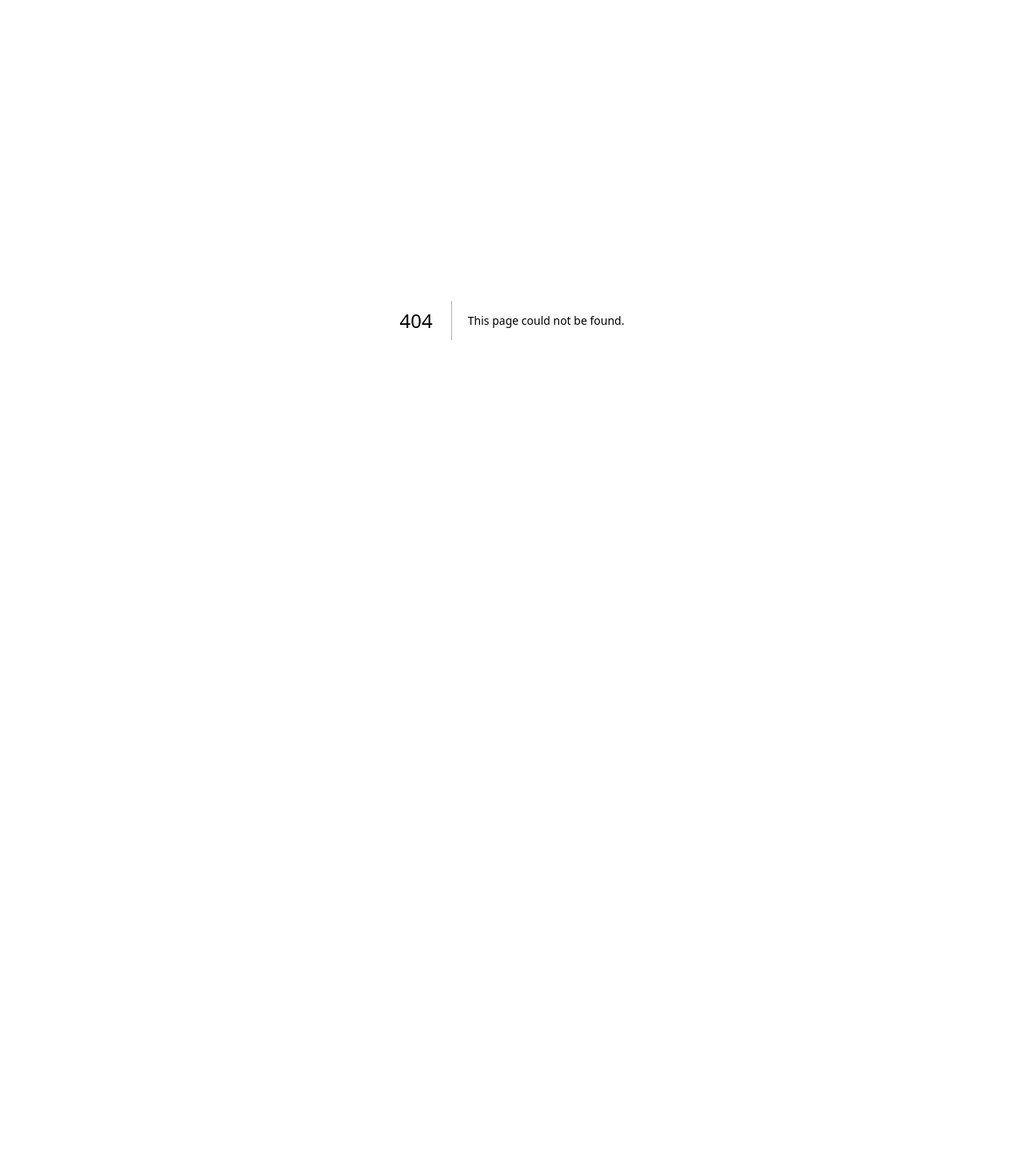
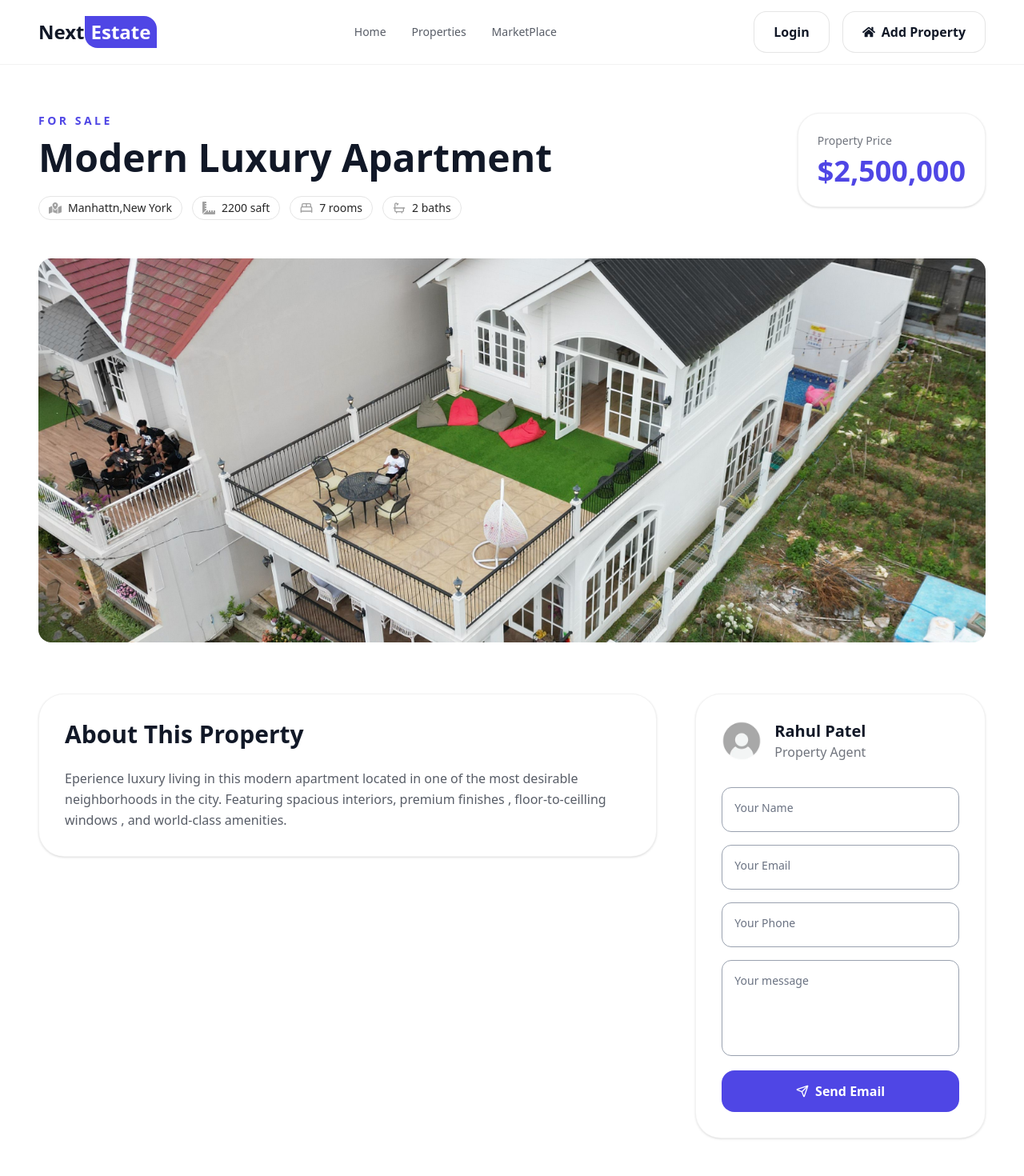
Before and after one commit to rahulprops/Next-Estate, a Next.js app: page /property/1 in a window 1280 px wide. Before the commit this address had no page. Shown: the top 1470 px of the page at 80% size. Before the commit the page ends 800 px from the top, so only its background shows below. Built offline with nearby package versions, Linux system fonts and the light colour scheme.

Commit message:
property page create

```diff
--- /dev/null
+++ b/src/app/property/[propertyId]/page.tsx
@@ -0,0 +1,87 @@
+import FrontentLayout from "@/components/layouts/FrontentLayout";
+import Navbar from "@/components/navbar/Navbar";
+import EmailForm from "@/components/properties/EmailForm";
+import Image from "next/image";
+import { FaMapMarkedAlt, FaRulerCombined } from "react-icons/fa";
+import { LuBath, LuBedDouble } from "react-icons/lu";
+
+export default function PropertyPage(){
+    return (
+        <FrontentLayout>
+            <Navbar variant="solid"/>
+
+            <section className=" py-15">
+                 <div className=" mx-auto max-w-7xl px-6 lg:px-12">
+                    <div className=" flex flex-col gap-8 lg:flex-row lg:items-start lg:justify-between">
+                         <div>
+                            <p className=" text-sm font-semibold uppercase tracking-[0.25em] text-primary"> For Sale</p>
+                            <h2 className=" mt-3 text-4xl font-bold text-text md:text-5xl">
+                                Modern Luxury Apartment
+                            </h2>
+
+                            <div className=" flex flex-wrap items-center gap-3 text-sm text-neutral-600 my-6">
+                                <div className=" flex items-center gap-2 rounded-full border border-neutral-200 px-3 py-1 ">
+                                     <FaMapMarkedAlt  size={16} className=" text-neutral-400 "/>
+                                     <span className=" font-medium text-neutral-800">
+                                        Manhattn,New York
+                                     </span>
+                                </div>
+
+                                <div className=" flex items-center gap-2 rounded-full border border-neutral-200 px-3 py-1 ">
+                                     <FaRulerCombined  size={16} className=" text-neutral-400 "/>
+                                     <span className=" font-medium text-neutral-800">
+                                        2200 saft
+                                     </span>
+                                </div>
+
+                                <div className=" flex items-center gap-2 rounded-full border border-neutral-200 px-3 py-1 ">
+                                     <LuBedDouble  size={16} className=" text-neutral-400 "/>
+                                     <span className=" font-medium text-neutral-800">
+                                        7 rooms
+                                     </span>
+                                </div>
+
+                                <div className=" flex items-center gap-2 rounded-full border border-neutral-200 px-3 py-1">
+                                     <LuBath  size={16} className=" text-neutral-400 "/>
+                                     <span className=" font-medium text-neutral-800">
+                                        2 baths
+                                     </span>
+                                </div>
+
+
+                            </div>
+
+
+                         </div>
+                         <div className=" rounded-[28px]  border border-black/5 bg-card p-6 shadow-sm">
+                             <p className=" text-sm text-text/60 "> Property Price </p>
+                               <h2 className=" mt-2 text-4xl font-bold text-primary">$2,500,000</h2>
+                            </div>
+
+                    </div>
+
+                    <div className="  w-full h-60 md:h-100 lg:h-120 relative my-6">
+                    <Image src={"/images/image1.jpg"} alt="property"  fill className=" rounded-2xl object-cover"/>
+                 </div>
+                 <div className=" mt-16 grid gird-10 lg:grid-cols-3 gap-12">
+                    {/* left */}
+                    <div className=" lg:col-span-2">
+                        <div className=" rounded-4xl border border-black/5 bg-card p-8 shadow-sm">
+                          <h2 className=" text-3xl font-bold text-text">About This Property</h2>
+                          <p className=" mt-6 leading-relaxed text-text/70">
+                            Eperience luxury living in this modern apartment located in one of the most desirable neighborhoods in the city. Featuring spacious interiors, premium finishes , floor-to-ceilling windows , and world-class amenities.
+                          </p>
+
+                        </div>
+                    </div>
+
+                    {/* right  */}
+                          <EmailForm/>
+                 </div>
+                 </div>
+
+
+            </section>
+        </FrontentLayout>
+    )
+}
--- /dev/null
+++ b/src/components/properties/EmailForm.tsx
@@ -0,0 +1,85 @@
+"use client";
+import Image from "next/image";
+import { useState } from "react";
+import Input from "../ui/Input";
+import Button from "../ui/Button";
+import { LuSend } from "react-icons/lu";
+
+interface InputValues {
+  email: string;
+  name: string;
+  phone: string;
+  message: string;
+}
+
+export default function EmailForm() {
+  const [values, setValues] = useState<InputValues>({
+    email: "",
+    name: "",
+    phone: "",
+    message: "",
+  });
+
+  const handleChange = (e: React.ChangeEvent<HTMLInputElement>) => {
+    const { value, name } = e.target;
+    setValues((pre) => ({
+      ...pre,
+      [name]: value,
+    }));
+  };
+  return (
+    <div>
+      <div className=" sticky top-28 rounded-4xl border border-black/5 bg-card p-8 shadow-sm">
+        <div className=" flex items-center gap-4">
+          <Image
+            src={"/images/avtar.webp"}
+            alt="profile"
+            width={50}
+            height={50}
+            className=" object-cover rounded-full"
+          />
+          <div>
+            <h3 className=" text-xl font-bold text-text ">Rahul Patel</h3>
+            <p className=" text-text/60"> Property Agent</p>
+          </div>
+        </div>
+
+        <div className=" mt-8 space-y-4">
+          <Input
+            onChange={handleChange}
+            id="contact-name"
+            label="Your Name"
+            name="name"
+            value={values.name}
+          />
+          <Input
+            onChange={handleChange}
+            id="contact-email"
+            label="Your Email"
+            name="email"
+            value={values.email}
+          />
+          <Input
+            onChange={handleChange}
+            id="contact-phone"
+            label="Your Phone"
+            name="name"
+            value={values.phone}
+          />
+
+          <Input
+            onChange={handleChange}
+            id="contact-message"
+            label="Your message"
+            name="message"
+            value={values.message}
+            as="textarea"
+          />
+        </div>
+        <Button fullWidth icon={<LuSend/>} className=" mt-3 ">
+            Send Email
+        </Button>
+      </div>
+    </div>
+  );
+}
--- /dev/null
+++ b/src/components/ui/Input.tsx
@@ -0,0 +1,105 @@
+
+import { clsx } from "clsx";
+import { InputHTMLAttributes, TextareaHTMLAttributes } from "react";
+
+interface BaseProps {
+  label: string;
+  name: string;
+  error?: string;
+  as?: "input" | "textarea";
+  value: string;
+  onChange?: React.ChangeEventHandler<HTMLInputElement | HTMLTextAreaElement>;
+}
+
+type InputProps = BaseProps & InputHTMLAttributes<HTMLInputElement>;
+
+type textareaProps = BaseProps & TextareaHTMLAttributes<HTMLTextAreaElement>;
+
+export default function Input({
+  label,
+  name,
+  error,
+  id,
+  value,
+  as = "input",
+  className,
+  onChange,
+  ...props
+}: InputProps | textareaProps) {
+  const hasValue = value !== "";
+
+  const inputId = id ?? name;
+
+  const sharedClasses = clsx(
+    `
+          peer
+          w-full
+          text-gray-600
+          border
+          focus:border-2
+          px-4
+          text-sm
+          outline-none
+          transition
+          disabled:opacity-70
+        `,
+    error
+      ? " border-red-500 focus:border-red-500"
+      : "border-gray-400 focus:border-black",
+    as === "textarea"
+      ? " min-h-[120px] pt-6 pb-3 resize-none rounded-xl "
+      : " h-14 pt-6 rounded-xl",
+    className,
+  );
+
+  return (
+    <div className=" w-full">
+      <div className=" relative">
+        {as === "textarea" ? (
+          <textarea
+            name={name}
+            id={inputId}
+            value={value}
+            placeholder=""
+            className={sharedClasses}
+            onChange={onChange}
+            {...(props as TextareaHTMLAttributes<HTMLTextAreaElement>)}
+          />
+        ) : (
+          <input
+            id={inputId}
+            name={name}
+            value={value}
+            placeholder=" "
+            className={sharedClasses}
+            onChange={onChange}
+            {...(props as InputHTMLAttributes<HTMLInputElement>)}
+          />
+        )}
+        <label
+          htmlFor={inputId}
+          className={clsx(
+            `
+             absolute
+              left-4
+               top-4
+                text-gray-500
+                 text-sm
+                  transition-all
+                   duration-200
+                    pointer-events-none
+
+                     origin-left
+            `,
+            hasValue
+              ? " scale-75 -translate-y-3 text-gray-700"
+              : " peer-focus:scale-75 peer-focus:-translate-y-3 peer-focus:text-gray-700",
+          )}
+        >
+          {label}
+        </label>
+      </div>
+      {error && <p className=" mt-1 text-xs text-red-500"> {error}</p>}
+    </div>
+  );
+}
```
Also changed, not shown: public/images/avtar.webp (added).
